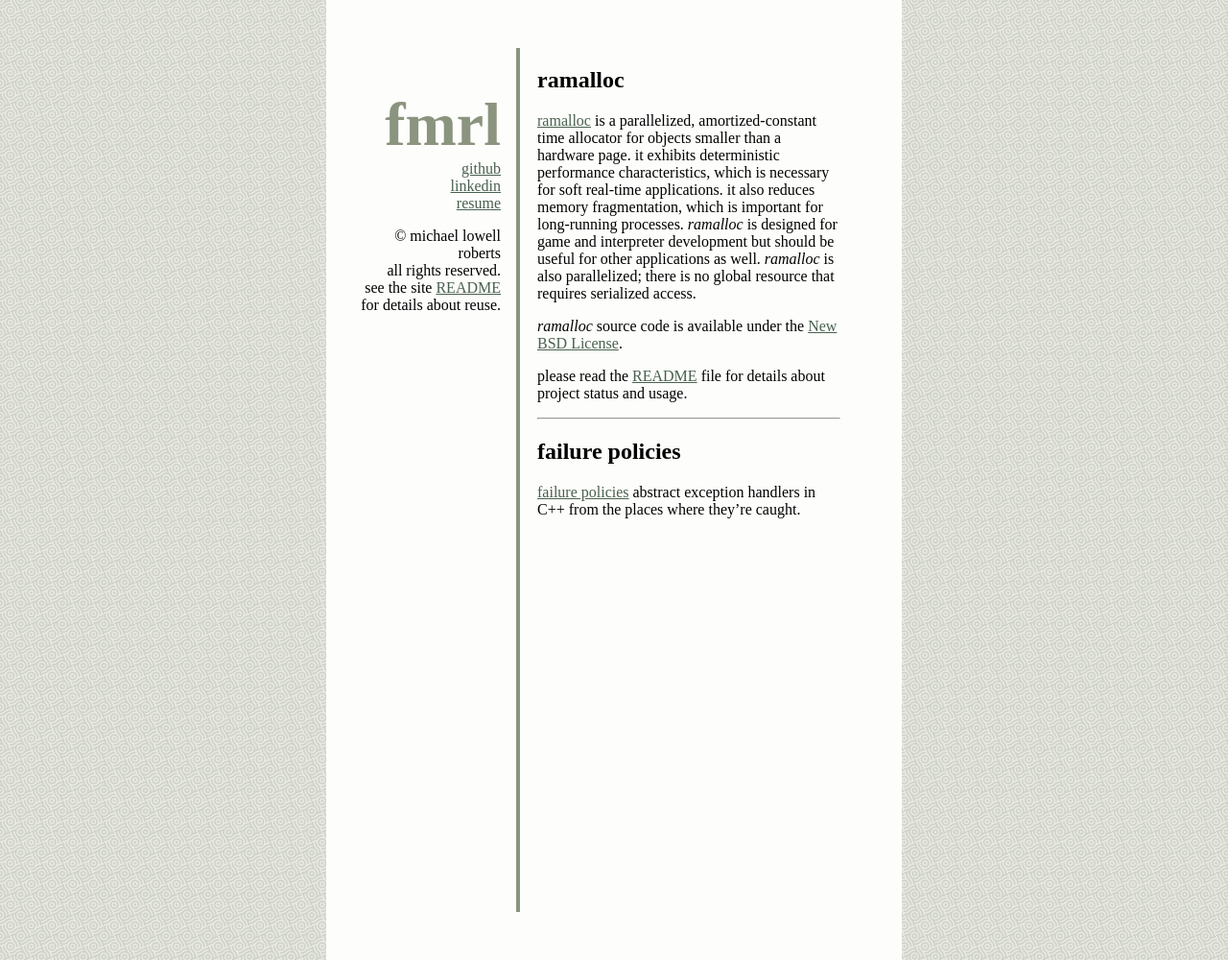
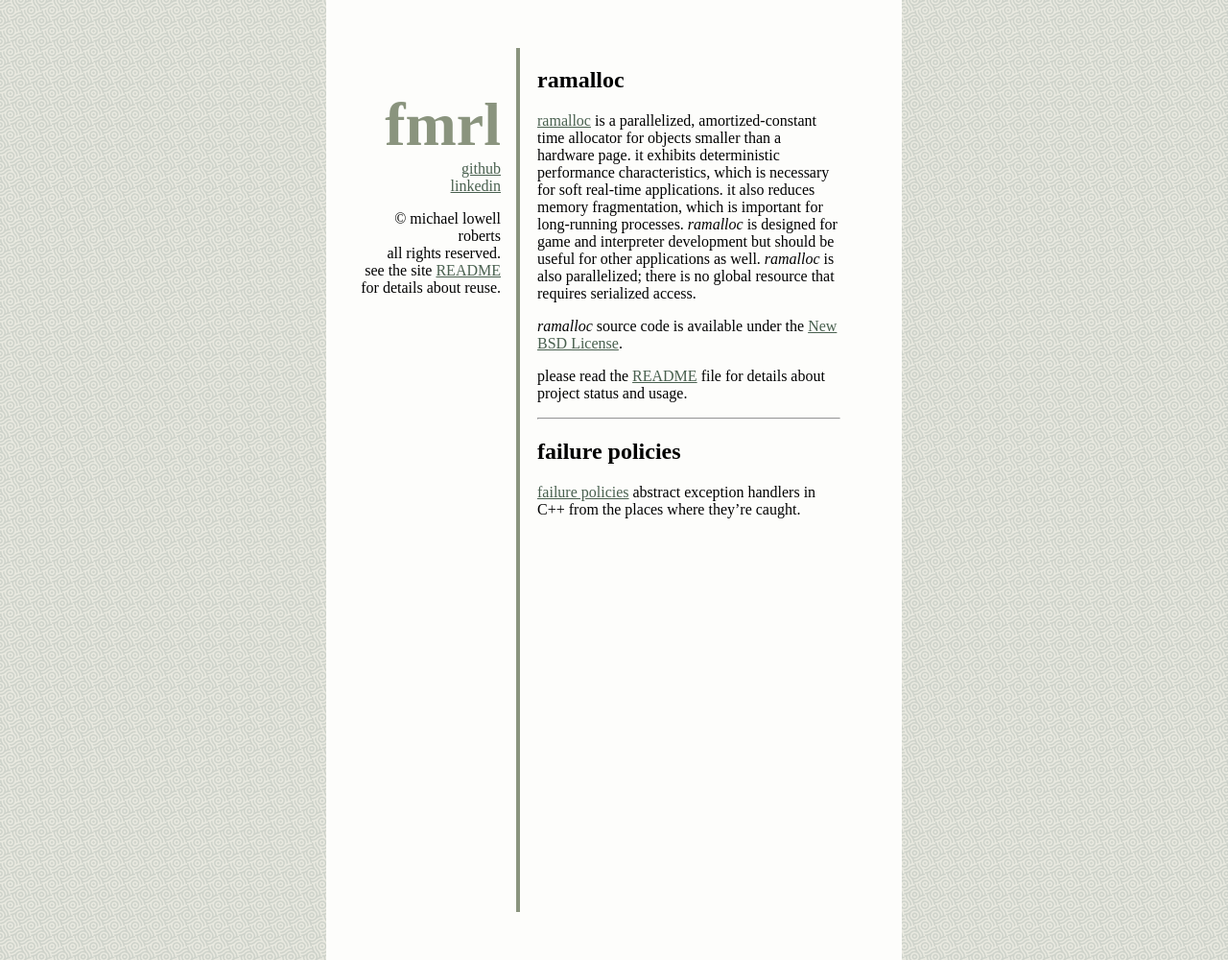
Before and after one commit to fmrl/fmrl.github.com, a Jekyll site: the page built from index.markdown, in a window 1280 px wide. Shown: the whole page at 96% size. Built offline with Jekyll 4.4.1, drawn with Linux system fonts in a browser that asks for light colours; some web fonts are replaced.

Commit message:
removed obsolete link to resume in google docs (linkedin profile is now complete).

```diff
--- a/_includes/links.html
+++ b/_includes/links.html
@@ -1,8 +1,6 @@
 <a href="http://github.com/fmrl">github</a>
 <br>
 <a href="http://www.linkedin.com/pub/michael-lowell-roberts/2/834/881">linkedin</a>
-<br>
-<a href="http://docs.google.com/document/d/1hqKrLrjXjvts9loHfxdqrak7vLG0Wmq64YhC5f160HQ">resume</a>
 <br>
 <p>&copy; michael lowell roberts<br>
    all rights reserved.<br>
```
